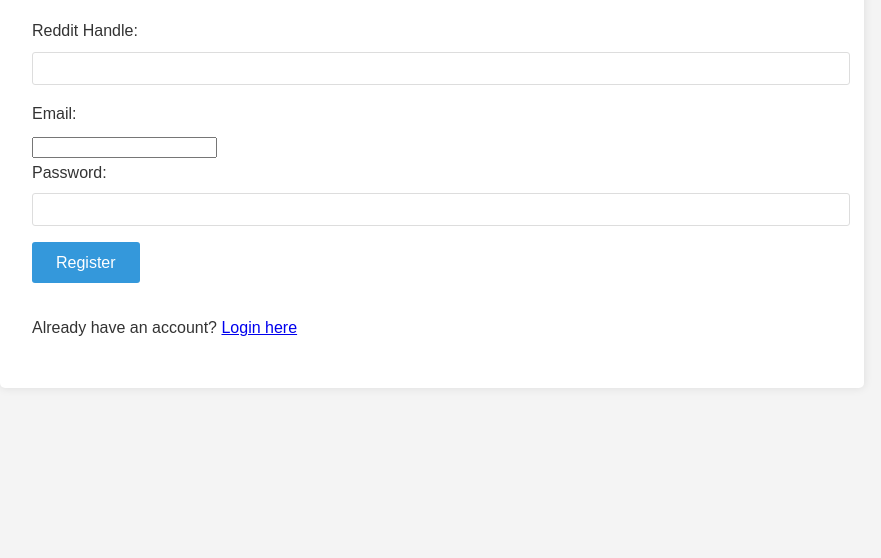
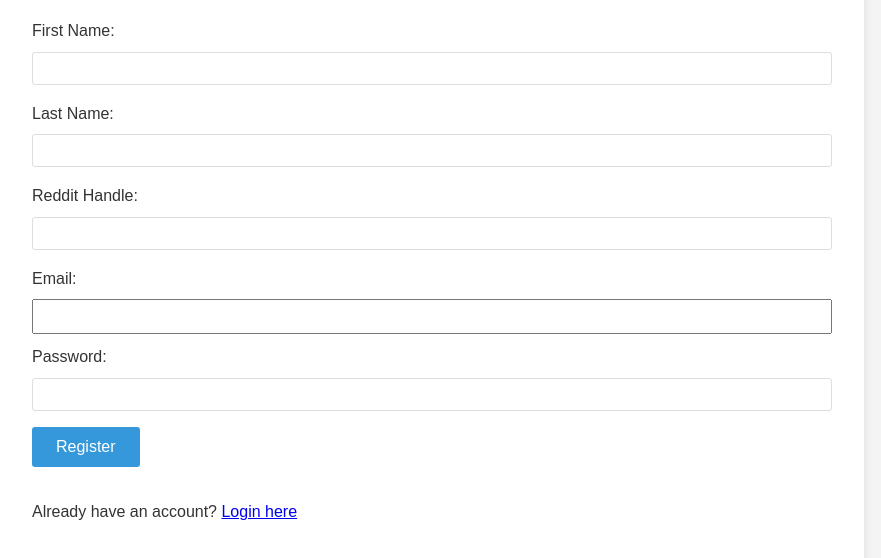
Before and after one commit to anthonyonazure/QuizSite, a website: page public/register.html in a window 1280 px wide. Shown: the part 140-698 px from the top of the page, without its empty margins (208-1089 px from the left). Drawn offline with Linux system fonts and the light colour scheme.

Commit message:
added fir and last name fields t register page

```diff
--- a/public/register.html
+++ b/public/register.html
@@ -5,22 +5,38 @@
     <meta name="viewport" content="width=device-width, initial-scale=1.0">
     <title>Register - Muscle Testing Quiz</title>
     <link rel="stylesheet" href="style.css">
+    <style>
+        .input-field {
+            width: 100%;
+            padding: 8px;
+            margin-bottom: 10px;
+            box-sizing: border-box;
+        }
+    </style>
 </head>
 <body>
     <div class="container">
         <h1>Register for Muscle Testing Quiz</h1>
         <form id="register-form">
             <div>
+                <label for="firstName">First Name:</label>
+                <input type="text" id="firstName" name="firstName" class="input-field">
+            </div>
+            <div>
+                <label for="lastName">Last Name:</label>
+                <input type="text" id="lastName" name="lastName" class="input-field">
+            </div>
+            <div>
                 <label for="redditHandle">Reddit Handle:</label>
-                <input type="text" id="redditHandle" name="redditHandle" required>
+                <input type="text" id="redditHandle" name="redditHandle" required class="input-field">
             </div>
             <div>
                 <label for="email">Email:</label>
-                <input type="email" id="email" name="email" required>
+                <input type="email" id="email" name="email" required class="input-field">
             </div>
             <div>
                 <label for="password">Password:</label>
-                <input type="password" id="password" name="password" required>
+                <input type="password" id="password" name="password" required class="input-field">
             </div>
             <button type="submit">Register</button>
         </form>
```
